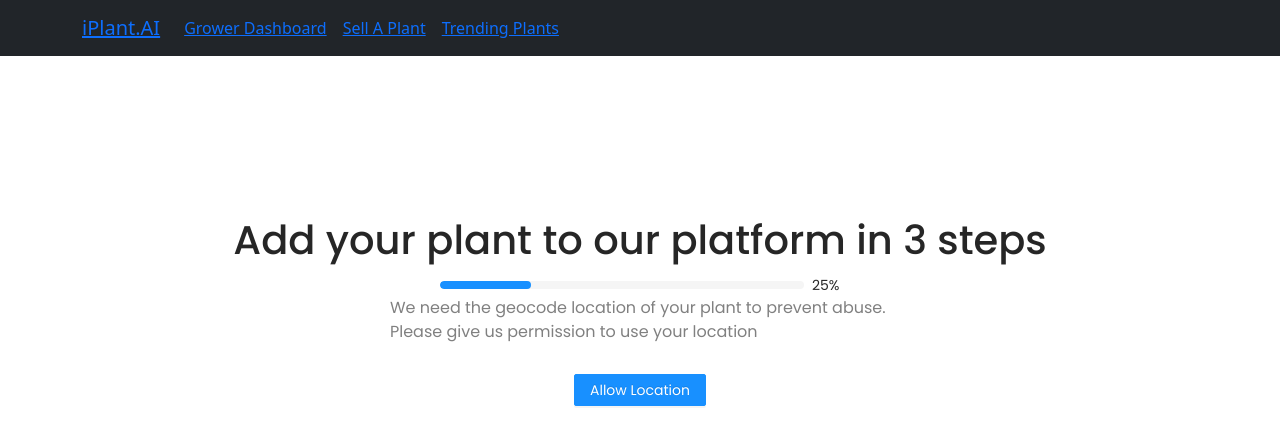
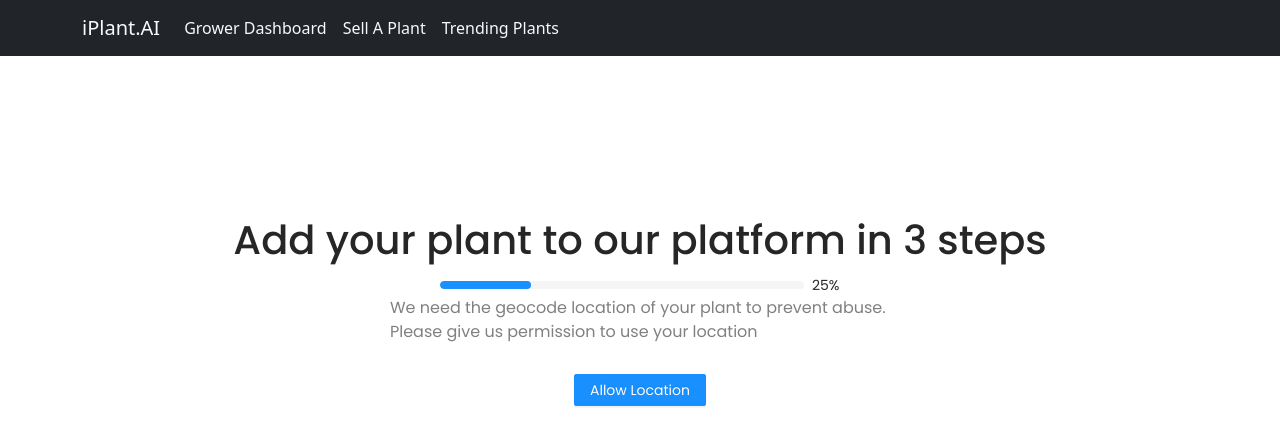
Before and after one commit to ojafero/Life, a React (Create React App) app in the folder app/: page /growerAddPlant in a window 1280 px wide. Shown: the top 444 px of the page. Built offline with nearby package versions, Linux system fonts and the light colour scheme; no server answers.

Commit message:
small header fixes

```diff
--- a/app/src/Header.js
+++ b/app/src/Header.js
@@ -1,40 +1,54 @@
-import React from "react";
+import React from "react"
 import {
   Navbar,
   Nav,
   NavItem,
   NavDropdown,
   MenuItem,
-  Container,
-} from "react-bootstrap";
-import { Link } from "react-router-dom";
-import "./Header.css";
+  Container
+} from "react-bootstrap"
+import { Link } from "react-router-dom"
+import "./Header.css"
 
 function Header() {
   return (
-    <div className="header">
-      <Navbar bg="dark" variant="dark">
+    <div className='header'>
+      <Navbar bg='dark' variant='dark'>
         <Container>
-          <Navbar.Brand href="#home">
-            <Link to="/">iPlant.AI</Link>
+          <Navbar.Brand href='#home'>
+            <Link className='text-decoration-none text-light' to='/'>
+              iPlant.AI
+            </Link>
           </Navbar.Brand>
-          <Nav className="me-auto">
+          <Nav className='me-auto'>
             <Nav.Link>
-              <Link to="/growerDashboard">Grower Dashboard</Link>
+              <Link
+                className='text-decoration-none text-light'
+                to='/growerDashboard'
+              >
+                Grower Dashboard
+              </Link>
             </Nav.Link>
 
             <Nav.Link>
-              <Link to="/growerAddPlant">Sell A Plant </Link>
+              <Link
+                className='text-decoration-none text-light'
+                to='/growerAddPlant'
+              >
+                Sell A Plant{" "}
+              </Link>
             </Nav.Link>
 
-            <Nav.Link href="#pricing">
-              <Link to="/home">Trending Plants</Link>
+            <Nav.Link href='#pricing'>
+              <Link className='text-decoration-none text-light' to='/plants'>
+                Trending Plants
+              </Link>
             </Nav.Link>
           </Nav>
         </Container>
       </Navbar>
     </div>
-  );
+  )
 }
 
-export default Header;
+export default Header
```
